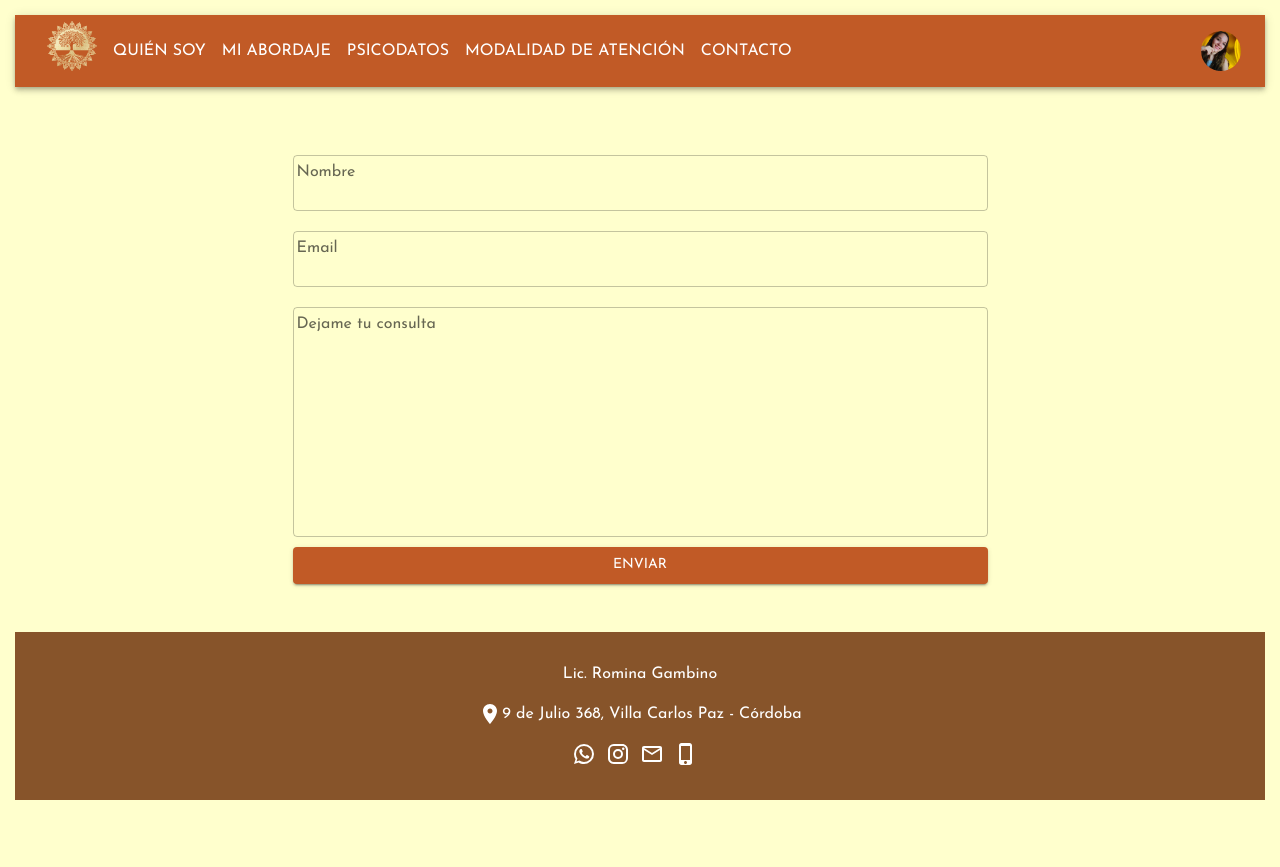
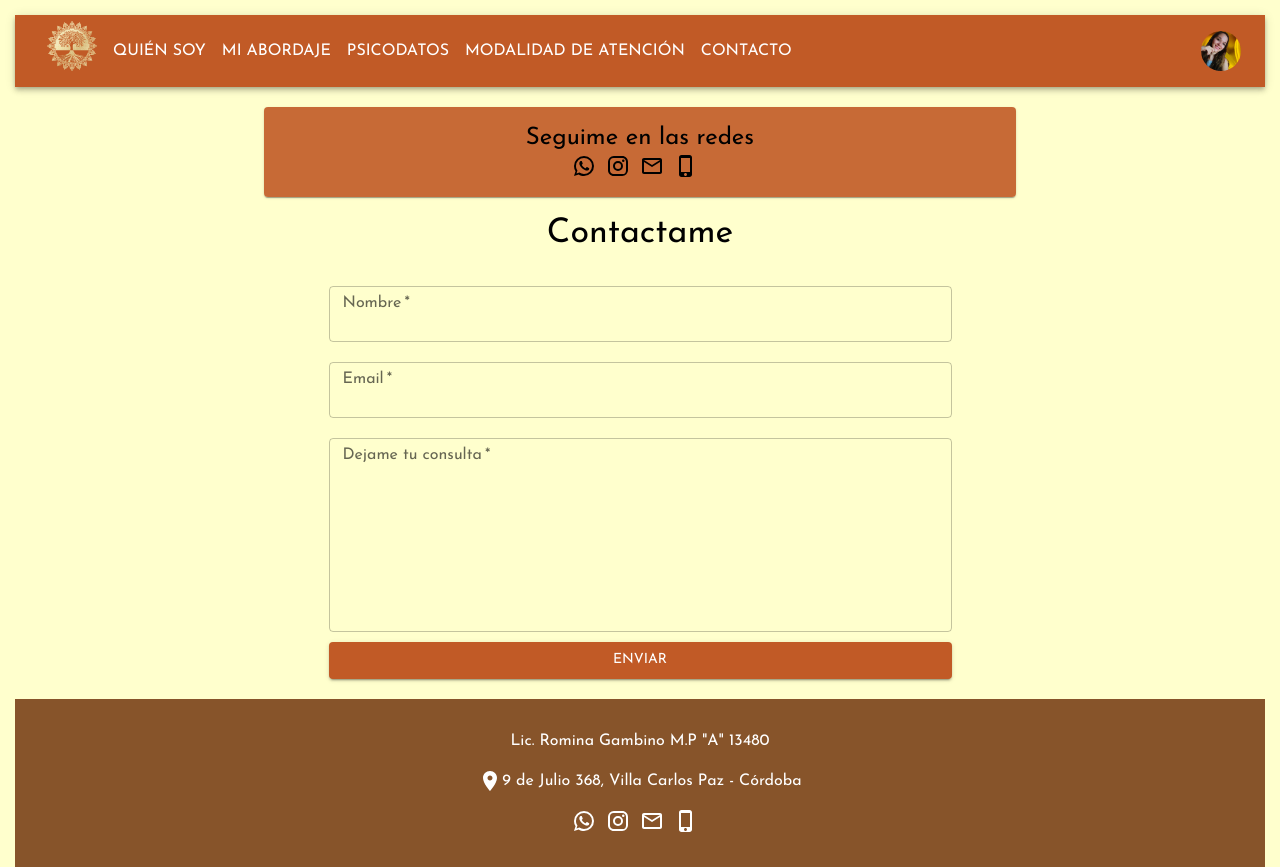
Before and after one commit to claudioacevedo25/psicologa-rominagambino, a Next.js app: page /contacto in a window 1280 px wide. Before the commit the page ends 800 px from the top, so only its background shows below. Built offline with nearby package versions, Linux system fonts and the light colour scheme; a web font is replaced by a local one.

Commit message:
feat contact page

```diff
--- a/components/ContactForm/contactForm.jsx
+++ b/components/ContactForm/contactForm.jsx
@@ -17,30 +17,35 @@ export const ContactForm = () => {
             .then(res => {
                 console.log('res:', res)
             })
-            .catch( error => console.log(error));
+            .catch(error => console.log(error));
     }
     return (
         <div className={style.form}>
             <form onSubmit={sendEmail}>
                 <TextField
+                    required
                     name="name"
                     type="text"
                     label="Nombre"
                     variant="outlined"
                 />
                 <TextField
+                    required
                     name="email"
                     type="email"
                     label="Email"
                     variant="outlined"
                 />
                 <TextField
+                    required
                     name="message"
                     type="text"
                     label="Dejame tu consulta"
                     variant="outlined"
                     multiline
-                    rows={10}
+                    rows={7}
+                    maxRows={7}
+                    minRows={1}
                 />
                 <div>
                     <Button type="submit" variant="contained" color="primary">
--- a/components/ContactForm/contactForm.module.css
+++ b/components/ContactForm/contactForm.module.css
@@ -1,8 +1,6 @@
 .form div{
     width: 100%;
-    padding: 0 10px;
     margin-top: 10px;
-
 }
 
 .form div> button {
--- a/components/ContactPage/components/contact.component.jsx
+++ b/components/ContactPage/components/contact.component.jsx
@@ -1,11 +1,18 @@
 import ContactForm from "../../ContactForm";
 import style from '../contact.module.css';
+import SocialMedia from '../../footer.component/socialMedia';
+import { Typography } from "@mui/material";
 const ContactPage = () => {
   return (
     <div
       className={style.container}
     >
-    <ContactForm/>
+      <div className={style.socialMedia}>
+        <Typography align="center" component='h1' variant='h5'>Seguime en las redes</Typography>
+        <SocialMedia />
+      </div>
+      <Typography  gutterBottom mt={2} component='h2' variant='h4'>Contactame</Typography>
+      <ContactForm />
     </div>
   )
 }
--- a/components/ContactPage/contact.module.css
+++ b/components/ContactPage/contact.module.css
@@ -1,6 +1,27 @@
 .container {
     width: 100%;
-    display: flex;
-    align-items: center;
-    justify-content: center;
+    padding:10px;
 }
+
+.socialMedia {
+    background-color: rgba(193, 90, 38, 0.9);
+    padding: 10px;
+    border-radius: 4px;
+    box-shadow: 0px 2px 1px -1px rgba(0,0,0,0.2),0px 1px 1px 0px rgba(0,0,0,0.14),0px 1px 3px 0px rgba(0,0,0,0.12);
+}
+
+@media(min-width: 700px) {
+    .container {
+        display: flex;
+        flex-direction: column;
+        justify-content: center;
+        align-items: center;
+    }
+
+    .socialMedia {
+        padding: 15px;
+        min-width: 752px;
+    }
+
+
+}
--- a/components/footer.component/footer.component.jsx
+++ b/components/footer.component/footer.component.jsx
@@ -7,7 +7,7 @@ import { Typography } from '@mui/material';
 const Footer = () => {
   return (
     <footer className={styles.container}>
-      <Typography component={'p'}> {`Lic. Romina Gambino`} </Typography>
+      <Typography component={'p'}> {`Lic. Romina Gambino M.P "A" 13480`} </Typography>
       <Address />
       <SocialMedia />
     </footer>
```
